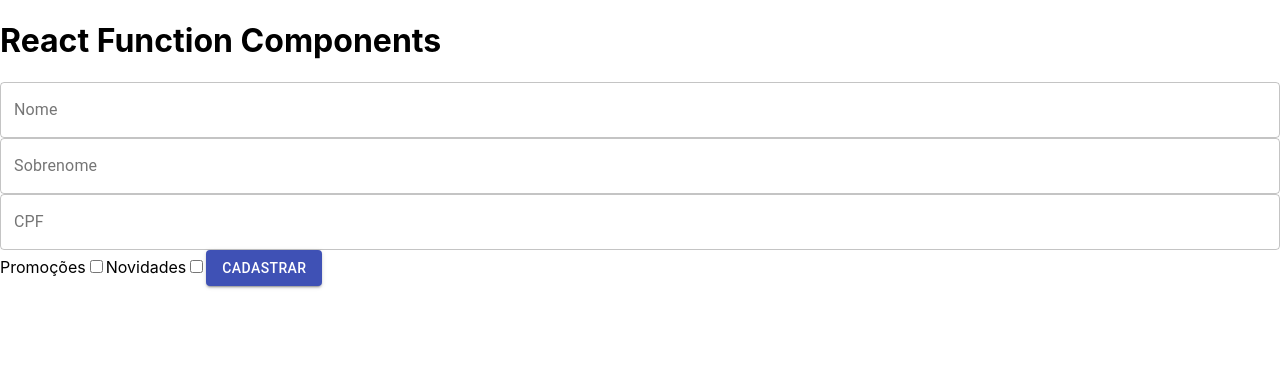
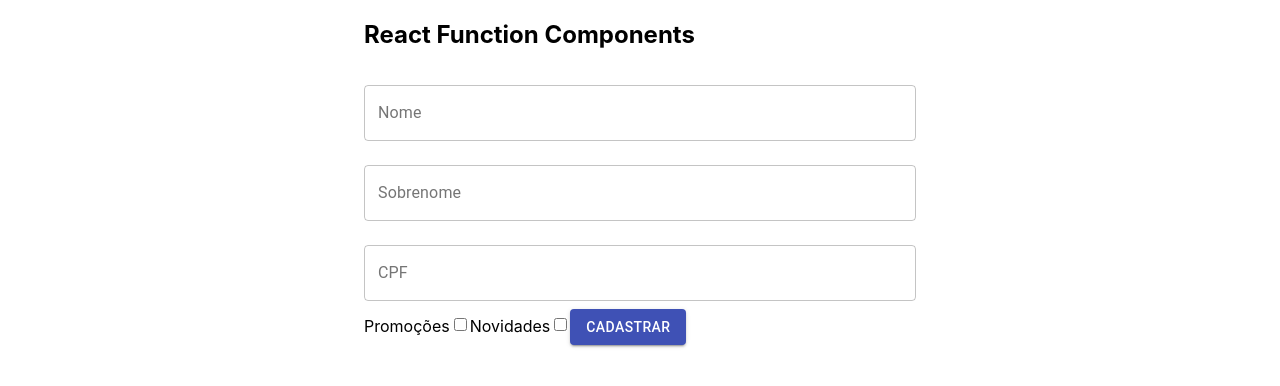
Before and after one commit to luizimcpi/react-function-components, a React (Create React App) app: page / in a window 1280 px wide. Shown: the top 386 px of the page. Built offline with nearby package versions, Linux system fonts and the light colour scheme.

Commit message:
melhorando layout com container

```diff
--- a/src/App.js
+++ b/src/App.js
@@ -1,14 +1,15 @@
 import { Component, Fragment } from 'react';
 import './App.css';
 import FormularioCadastro from './components/FormularioCadastro/FormularioCadastro';
+import {Container} from "@material-ui/core"
 
 class App extends Component {
   render(){
     return (
-      <Fragment>
+      <Container component="article" maxWidth="sm">
         <h1>React Function Components</h1>
         <FormularioCadastro />
-      </Fragment>
+      </Container>
     );
   }
 }
--- a/src/components/FormularioCadastro/FormularioCadastro.jsx
+++ b/src/components/FormularioCadastro/FormularioCadastro.jsx
@@ -5,11 +5,11 @@ import TextField from "@material-ui/core/TextField"
 function FormularioCadastro(){
     return(
         <form>
-            <TextField id="nome" label="Nome" variant="outlined" fullWidth/>
+            <TextField id="nome" label="Nome" variant="outlined" margin="normal" fullWidth/>
 
-            <TextField id="sobrenome" label="Sobrenome" variant="outlined" fullWidth/>
+            <TextField id="sobrenome" label="Sobrenome" variant="outlined" margin="normal" fullWidth/>
 
-            <TextField id="cpf" label="CPF" variant="outlined" fullWidth/>
+            <TextField id="cpf" label="CPF" variant="outlined"  margin="normal" fullWidth/>
 
             <label>Promoções</label>
             <input type="checkbox"/>
```
